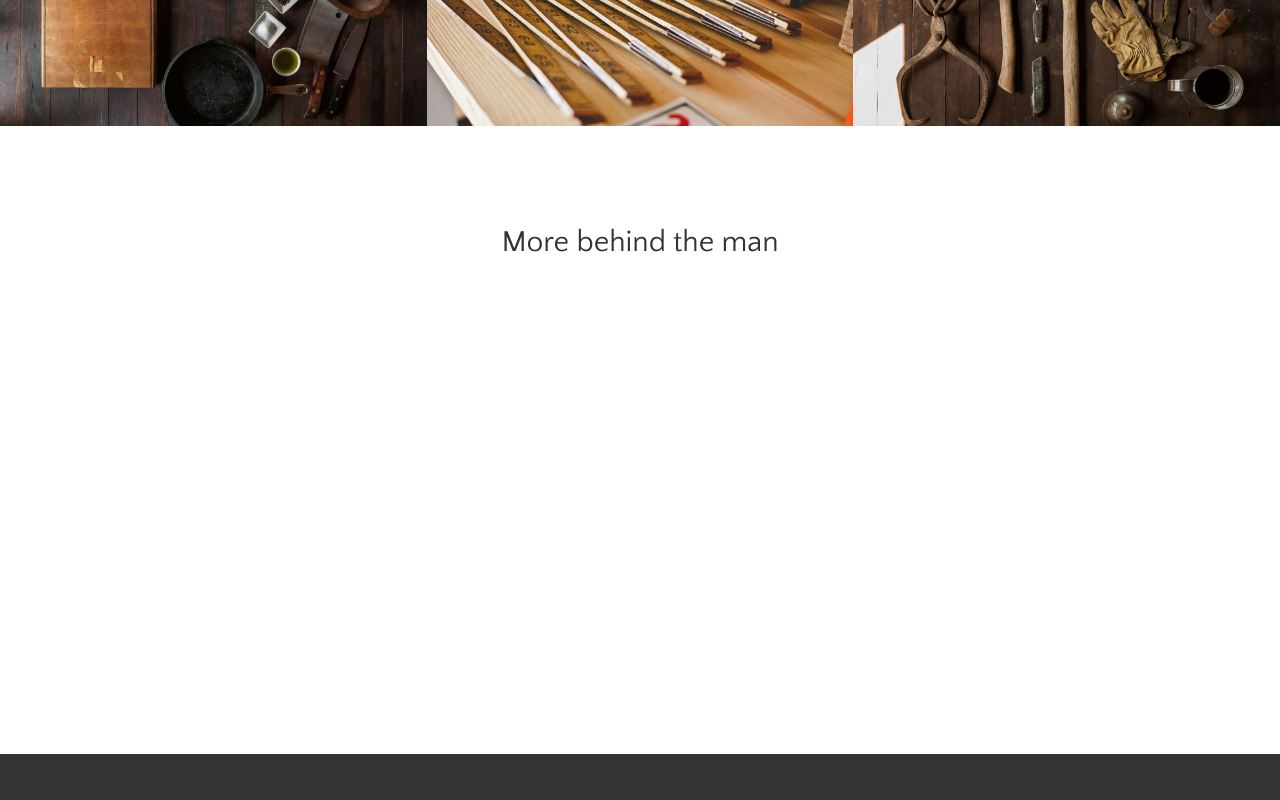
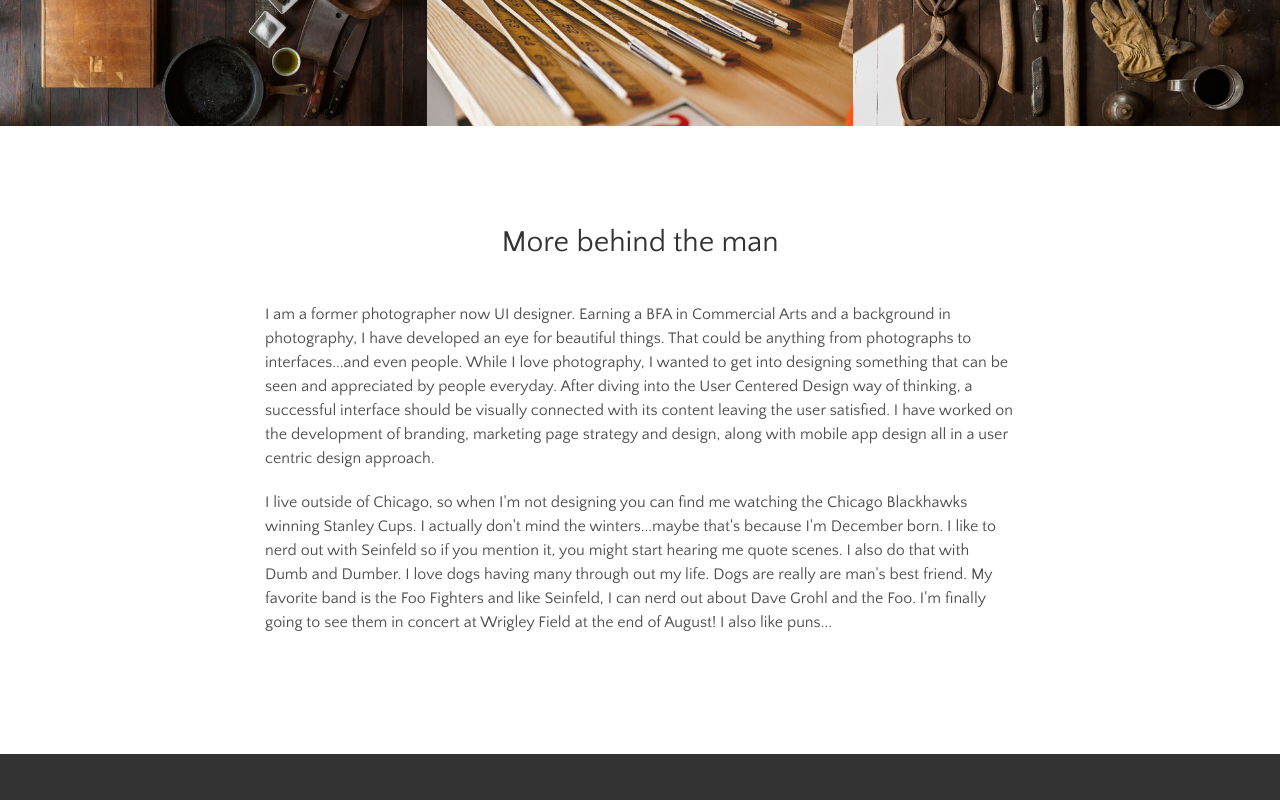
Before and after one commit to dlitterio/dlitterio.github.io, a plain HTML site: page index.html in a window 1280 px wide. Shown: the part 1640-2440 px from the top of the page. Drawn offline with Linux system fonts and the light colour scheme.

Commit message:
about align

```diff
--- a/css/creative.css
+++ b/css/creative.css
@@ -31,7 +31,7 @@ a {
     transition: all .35s;
 }
 
-.text-faded-about{
+#about{
     text-align: left;
 }
 
@@ -73,6 +73,7 @@ i {
 
 .text-faded {
     color: rgba(0,0,0,.7);
+    text-align: left;
 }
 
 section {
--- a/index.html
+++ b/index.html
@@ -250,9 +250,9 @@
                 <div class="col-lg-8 col-lg-offset-2 text-center">
                     <h2 class="section-heading">More behind the man</h2>
                     <hr class="light">
-                    <p class="text-faded-about">I am a former photographer now UI designer. Earning a BFA in Commercial Arts and a background in photography, I have developed an eye for beautiful things. That could be anything from photographs to interfaces...and even people. While I love photography, I wanted to get into designing something that can be seen and appreciated by people everyday.  After diving into the User Centered Design way of thinking, a successful interface should be visually connected with its content leaving the user satisfied. I have worked on the development of branding, marketing page strategy and design, along with mobile app design all in a user centric design approach.</p>
+                    <p class="text-faded" id="about">I am a former photographer now UI designer. Earning a BFA in Commercial Arts and a background in photography, I have developed an eye for beautiful things. That could be anything from photographs to interfaces...and even people. While I love photography, I wanted to get into designing something that can be seen and appreciated by people everyday.  After diving into the User Centered Design way of thinking, a successful interface should be visually connected with its content leaving the user satisfied. I have worked on the development of branding, marketing page strategy and design, along with mobile app design all in a user centric design approach.</p>
 
-                    <p class="text-faded-about">I live outside of Chicago, so when I'm not designing you can find me watching the Chicago Blackhawks winning Stanley Cups. I actually don't mind the winters...maybe that's because I'm December born. I like to nerd out with Seinfeld so if you mention it, you might start hearing me quote scenes. I also do that with Dumb and Dumber. I love dogs having many through out my life. Dogs are really are man's best friend. My favorite band is the Foo Fighters and like Seinfeld, I can nerd out about Dave Grohl and the Foo. I'm finally going to see them in concert at Wrigley Field at the end of August! I also like puns...</p>
+                    <p class="text-faded" id="about">I live outside of Chicago, so when I'm not designing you can find me watching the Chicago Blackhawks winning Stanley Cups. I actually don't mind the winters...maybe that's because I'm December born. I like to nerd out with Seinfeld so if you mention it, you might start hearing me quote scenes. I also do that with Dumb and Dumber. I love dogs having many through out my life. Dogs are really are man's best friend. My favorite band is the Foo Fighters and like Seinfeld, I can nerd out about Dave Grohl and the Foo. I'm finally going to see them in concert at Wrigley Field at the end of August! I also like puns...</p>
                     <!--<a href="#" class="btn btn-default btn-xl">Get Started!</a>-->
                 </div>
             </div>
```
